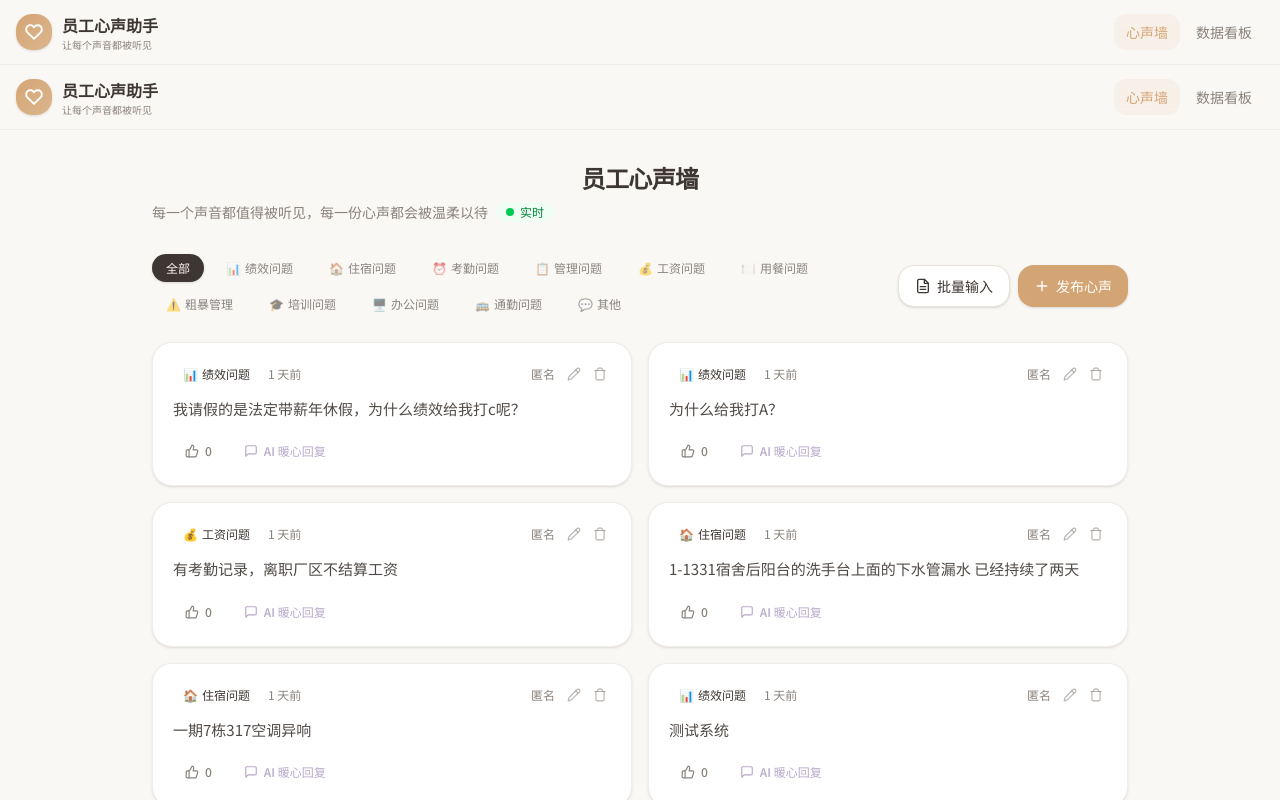
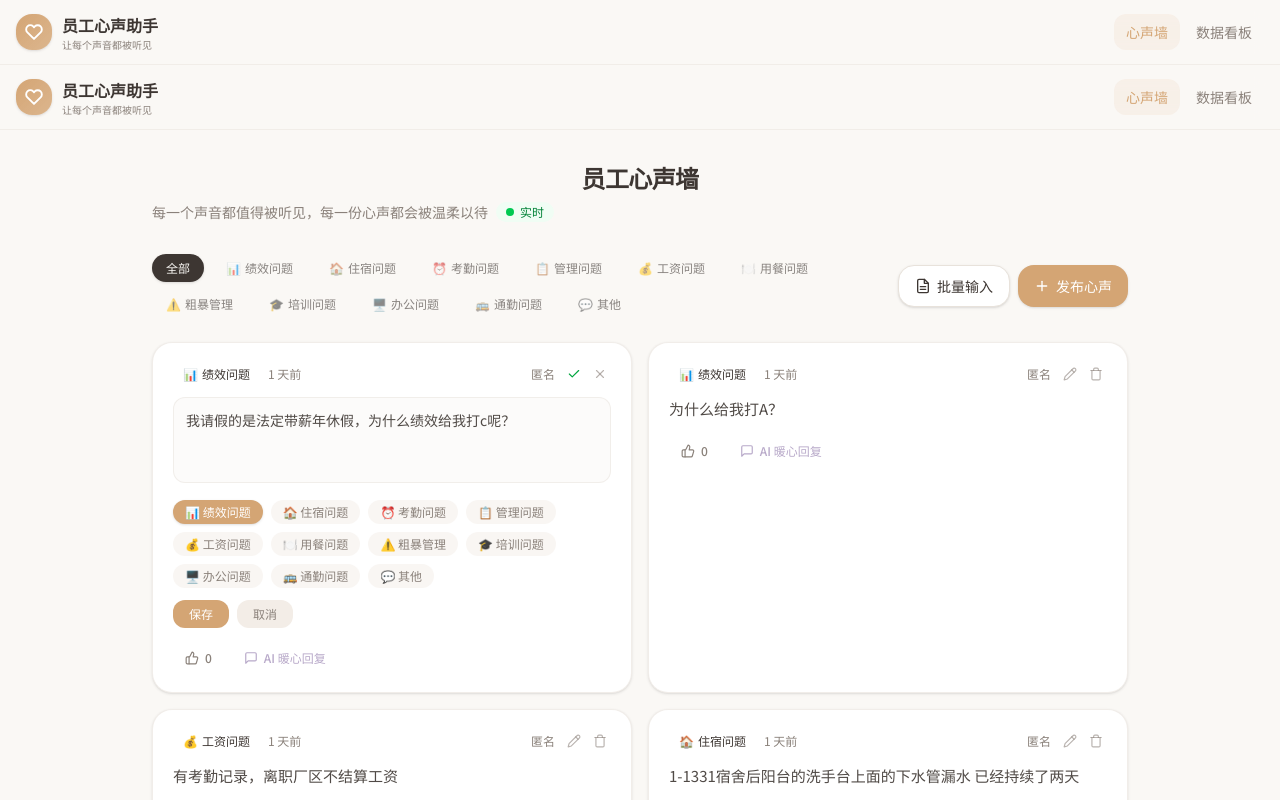
Before and after one commit to zhizi20/agent, a Next.js app: page / in a window 1280 px wide. Both pictures are taken after a click on the button 574 px from the left and 374 px from the top of the page. Shown: the top 800 px of the page. Built offline with nearby package versions, Linux system fonts and the light colour scheme.

Commit message:
fix: 修复心声发布后显示不存在及数据看板同步问题
Coze-Commit-Type: user
Coze-User-ID: 2134586496398488
Coze-Conversation-ID: 10375792

```diff
--- a/src/components/voice-card.tsx
+++ b/src/components/voice-card.tsx
@@ -18,6 +18,10 @@ export function VoiceCard({ voice, index, onLike, onRequestAiReply, onDelete, on
   const [aiReplyText, setAiReplyText] = useState(voice.aiReply || '');
   const [isStreaming, setIsStreaming] = useState(false);
   const [isExpanded, setIsExpanded] = useState(false);
+  const [isEditing, setIsEditing] = useState(false);
+  const [editContent, setEditContent] = useState(voice.content);
+  const [editCategory, setEditCategory] = useState<VoiceCategory>(voice.category);
+  const [editStatus, setEditStatus] = useState<'resolved' | 'unresolved'>(voice.status || 'unresolved');
 
   const category = CATEGORY_MAP[voice.category];
   const staggerClass = `stagger-${Math.min(index + 1, 6)}`;
@@ -121,15 +125,44 @@ export function VoiceCard({ voice, index, onLike, onRequestAiReply, onDelete, on
           {(onDelete || onUpdate) && (
             <div className="flex items-center gap-1">
               {onUpdate && (
+                <>
+                  {isEditing ? (
+                    <>
                       <button
-                  onClick={() => onUpdate(voice.id, { content: voice.content, category: voice.category, status: voice.status })}
+                        onClick={async () => {
+                          await onUpdate(voice.id, { content: editContent, category: editCategory, status: editStatus });
+                          setIsEditing(false);
+                        }}
+                        className="rounded p-1 text-green-600 transition-colors hover:bg-green-50"
+                        title="保存"
+                      >
+                        <svg xmlns="http://www.w3.org/2000/svg" width="14" height="14" viewBox="0 0 24 24" fill="none" stroke="currentColor" strokeWidth="2" strokeLinecap="round" strokeLinejoin="round"><path d="M20 6 9 17l-5-5"/></svg>
+                      </button>
+                      <button
+                        onClick={() => {
+                          setIsEditing(false);
+                          setEditContent(voice.content);
+                          setEditCategory(voice.category);
+                          setEditStatus(voice.status || 'unresolved');
+                        }}
+                        className="rounded p-1 text-muted-foreground/60 transition-colors hover:bg-muted"
+                        title="取消"
+                      >
+                        <svg xmlns="http://www.w3.org/2000/svg" width="14" height="14" viewBox="0 0 24 24" fill="none" stroke="currentColor" strokeWidth="2" strokeLinecap="round" strokeLinejoin="round"><path d="M18 6 6 18"/><path d="m6 6 12 12"/></svg>
+                      </button>
+                    </>
+                  ) : (
+                    <button
+                      onClick={() => setIsEditing(true)}
                       className="rounded p-1 text-muted-foreground/60 transition-colors hover:bg-muted hover:text-foreground"
                       title="编辑"
                     >
                       <svg xmlns="http://www.w3.org/2000/svg" width="14" height="14" viewBox="0 0 24 24" fill="none" stroke="currentColor" strokeWidth="2" strokeLinecap="round" strokeLinejoin="round"><path d="M17 3a2.85 2.83 0 1 1 4 4L7.5 20.5 2 22l1.5-5.5Z"/><path d="m15 5 4 4"/></svg>
                     </button>
                   )}
-              {onDelete && (
+                </>
+              )}
+              {onDelete && !isEditing && (
                 <button
                   onClick={() => onDelete(voice.id)}
                   className="rounded p-1 text-muted-foreground/60 transition-colors hover:bg-red-50 hover:text-red-500"
@@ -144,9 +177,59 @@ export function VoiceCard({ voice, index, onLike, onRequestAiReply, onDelete, on
       </div>
 
       {/* Content */}
+      {isEditing ? (
+        <div className="mb-4 space-y-3">
+          <textarea
+            value={editContent}
+            onChange={(e) => setEditContent(e.target.value)}
+            className="w-full rounded-lg border border-border/50 bg-background/50 p-3 text-sm text-foreground/90 focus:border-primary focus:outline-none focus:ring-1 focus:ring-primary/30 resize-none"
+            rows={3}
+          />
+          <div className="flex flex-wrap gap-2">
+            {(Object.entries(CATEGORY_MAP) as [VoiceCategory, { label: string; icon: string }][]).map(([key, { label, icon }]) => (
+              <button
+                key={key}
+                onClick={() => setEditCategory(key)}
+                className={`rounded-full px-3 py-1 text-xs transition-all ${
+                  editCategory === key
+                    ? 'bg-primary text-primary-foreground shadow-sm'
+                    : 'bg-muted/50 text-muted-foreground hover:bg-muted'
+                }`}
+              >
+                {icon} {label}
+              </button>
+            ))}
+          </div>
+          <div className="flex gap-2">
+            <button
+              onClick={async () => {
+                if (onUpdate) {
+                  await onUpdate(voice.id, { content: editContent, category: editCategory, status: editStatus });
+                }
+                setIsEditing(false);
+              }}
+              className="rounded-lg bg-primary px-4 py-1.5 text-xs text-primary-foreground hover:bg-primary/90"
+            >
+              保存
+            </button>
+            <button
+              onClick={() => {
+                setIsEditing(false);
+                setEditContent(voice.content);
+                setEditCategory(voice.category);
+                setEditStatus(voice.status || 'unresolved');
+              }}
+              className="rounded-lg bg-muted px-4 py-1.5 text-xs text-muted-foreground hover:bg-muted/80"
+            >
+              取消
+            </button>
+          </div>
+        </div>
+      ) : (
         <p className="mb-4 leading-relaxed text-foreground/90 text-[15px]">
           {voice.content}
         </p>
+      )}
 
       {/* AI Reply */}
       {(aiReplyText || isStreaming) && (
--- a/src/lib/store.ts
+++ b/src/lib/store.ts
@@ -29,6 +29,7 @@ export function createVoice(data: {
     isAnonymous: data.isAnonymous,
     likes: 0,
     aiReply: null,
+    status: 'unresolved',
     createdAt: new Date().toISOString(),
     isBatch: data.isBatch ?? false,
   };
```
Lines whose indentation alone changed are shown as unchanged.
